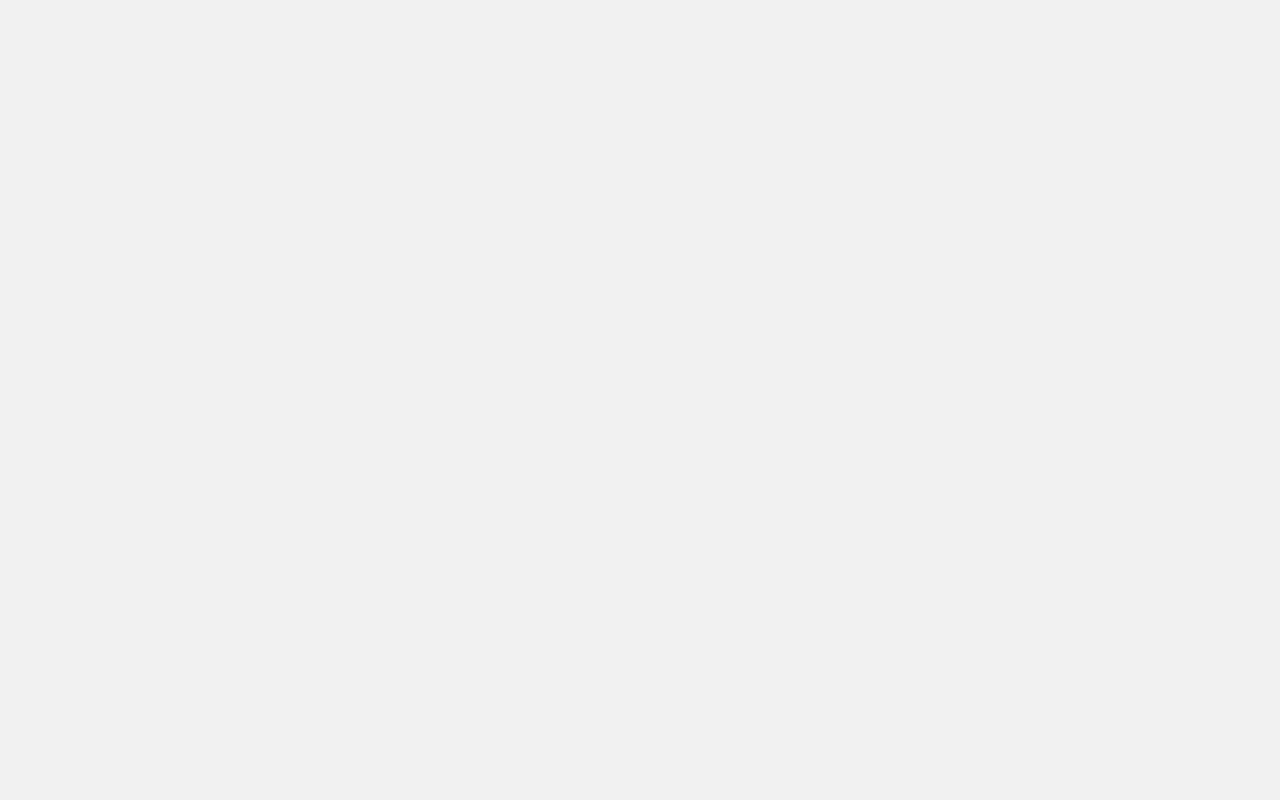
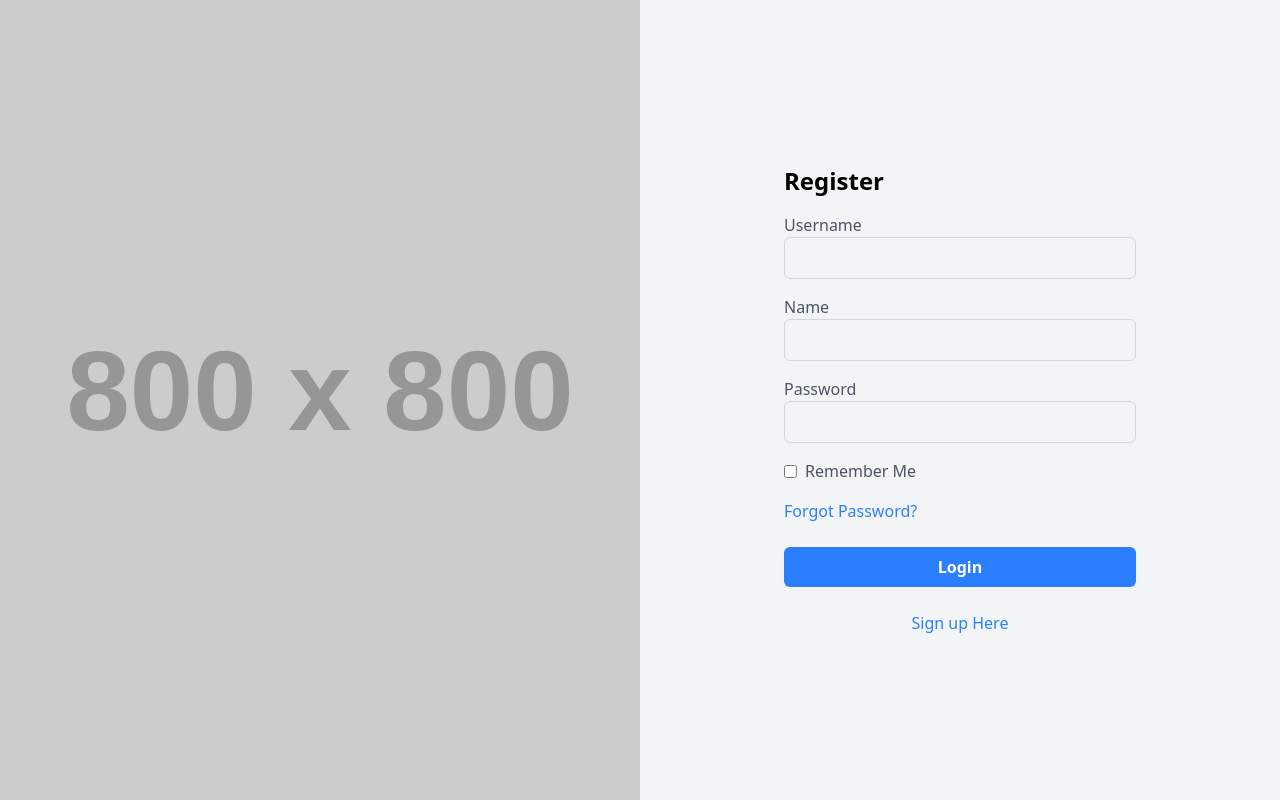
Before and after one commit to inesbetrian/spa-router, a Vue app: page /#/auth/register in a window 1280 px wide. Before the commit this address had no page. Built offline with nearby package versions, Linux system fonts and the light colour scheme.

Commit message:
Login y Register

```diff
--- /dev/null
+++ b/src/modulorum/auth/layouts/AuthLayout.vue
@@ -0,0 +1,20 @@
+<template>
+
+    <div  class="bg-gray-100 flex justify-center items-center h-screen">
+    <div class="w-1/2 h-screen hidden lg:block">
+      <img
+        src="https://placehold.co/800x/667fff/ffffff.png?text=Your+Image&font=Montserrat"
+        alt="Placeholder Image"
+        class="object-cover w-full h-full"
+      />
+    </div>
+
+    <div class="lg:p-36 md:p-52 sm:20 p-8 w-full lg:w-1/2">
+
+      <RouterView />
+
+    </div>
+
+  </div>
+
+</template>
--- a/src/modulorum/auth/paginae/LoginPagina.vue
+++ b/src/modulorum/auth/paginae/LoginPagina.vue
@@ -1,16 +1,5 @@
 
 <template>
-
-  <div  class="bg-gray-100 flex justify-center items-center h-screen">
-    <div class="w-1/2 h-screen hidden lg:block">
-      <img
-        src="https://placehold.co/800x/667fff/ffffff.png?text=Your+Image&font=Montserrat"
-        alt="Placeholder Image"
-        class="object-cover w-full h-full"
-      />
-    </div>
-
-    <div class="lg:p-36 md:p-52 sm:20 p-8 w-full lg:w-1/2">
 
   <h1 class="text-2xl font-semibold mb-4">Login</h1>
 
@@ -55,10 +44,7 @@
   </form>
 
   <div class="mt-6 text-blue-500 text-center">
-        <a href="#" class="hover:underline">Sign up Here</a>
-      </div>
-    </div>
-
+    <RouterLink :to="{ name: 'register'}" class="hover:underline">Sign up Here </RouterLink>
   </div>
 
 </template>
--- /dev/null
+++ b/src/modulorum/auth/paginae/RegisterPagina.vue
@@ -0,0 +1,60 @@
+<template>
+
+    <h1 class="text-2xl font-semibold mb-4">Register</h1>
+
+    <form action="#" method="POST">
+      <div class="mb-4">
+        <label for="username" class="block text-gray-600">Username</label>
+        <input
+          type="text"
+          id="username"
+          name="username"
+          class="w-full border border-gray-300 rounded-md py-2 px-3 focus:outline-none focus:border-blue-500"
+          autocomplete="off"
+        />
+      </div>
+
+      <div class="mb-4">
+        <label for="name" class="block text-gray-600">Name</label>
+        <input
+          type="text"
+          id="name"
+          name="name"
+          class="w-full border border-gray-300 rounded-md py-2 px-3 focus:outline-none focus:border-blue-500"
+          autocomplete="off"
+        />
+      </div>
+
+      <div class="mb-4">
+        <label for="password" class="block text-gray-600">Password</label>
+        <input
+          type="password"
+          id="password"
+          name="password"
+          class="w-full border border-gray-300 rounded-md py-2 px-3 focus:outline-none focus:border-blue-500"
+          autocomplete="off"
+        />
+      </div>
+
+      <div class="mb-4 flex items-center">
+        <input type="checkbox" id="remember" name="remember" class="text-blue-500" />
+        <label for="remember" class="text-gray-600 ml-2">Remember Me</label>
+      </div>
+
+      <div class="mb-6 text-blue-500">
+        <a href="#" class="hover:underline">Forgot Password?</a>
+      </div>
+
+      <button
+        type="button"
+        class="bg-blue-500 hover:bg-blue-600 text-white font-semibold rounded-md py-2 px-4 w-full"
+      >
+        Login
+      </button>
+    </form>
+
+    <div class="mt-6 text-blue-500 text-center">
+      <RouterLink :to="{ name: 'login'}" class="hover:underline">Sign up Here </RouterLink>
+    </div>
+
+  </template>
--- a/src/router/index.ts
+++ b/src/router/index.ts
@@ -40,7 +40,20 @@
 
         {
             path: '/auth',
-            component: () => import('@/modulorum/auth/paginae/LoginPagina.vue'),
+            component: () => import('@/modulorum/auth/layouts/AuthLayout.vue'),
+            redirect: { name: 'login'},
+            children: [
+                {
+                    path: 'login',
+                    name: 'login',
+                    component: () => import('@/modulorum/auth/paginae/LoginPagina.vue')
+                },
+                {
+                    path: 'register',
+                    name: 'register',
+                    component: () => import('@/modulorum/auth/paginae/RegisterPagina.vue')
+                }
+            ]
         },
     ]
 });
```
Lines whose indentation alone changed are shown as unchanged.
